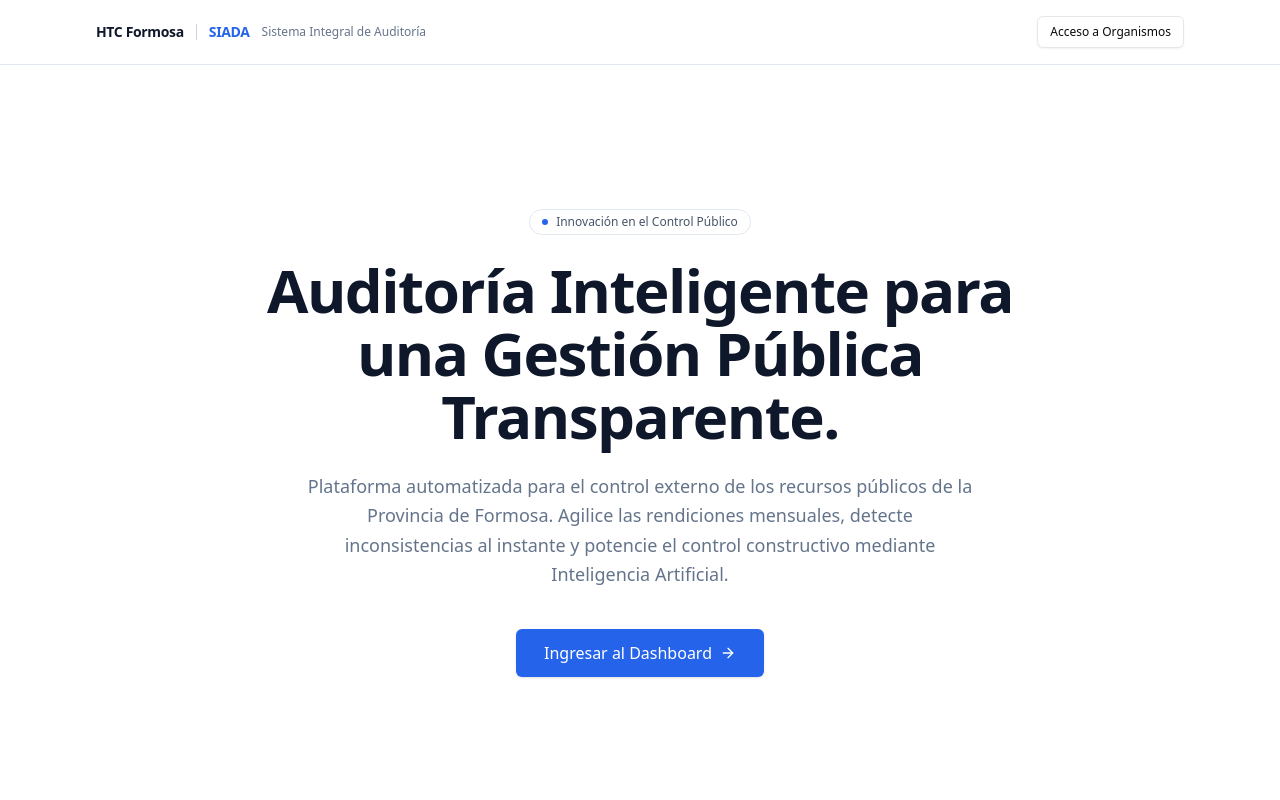
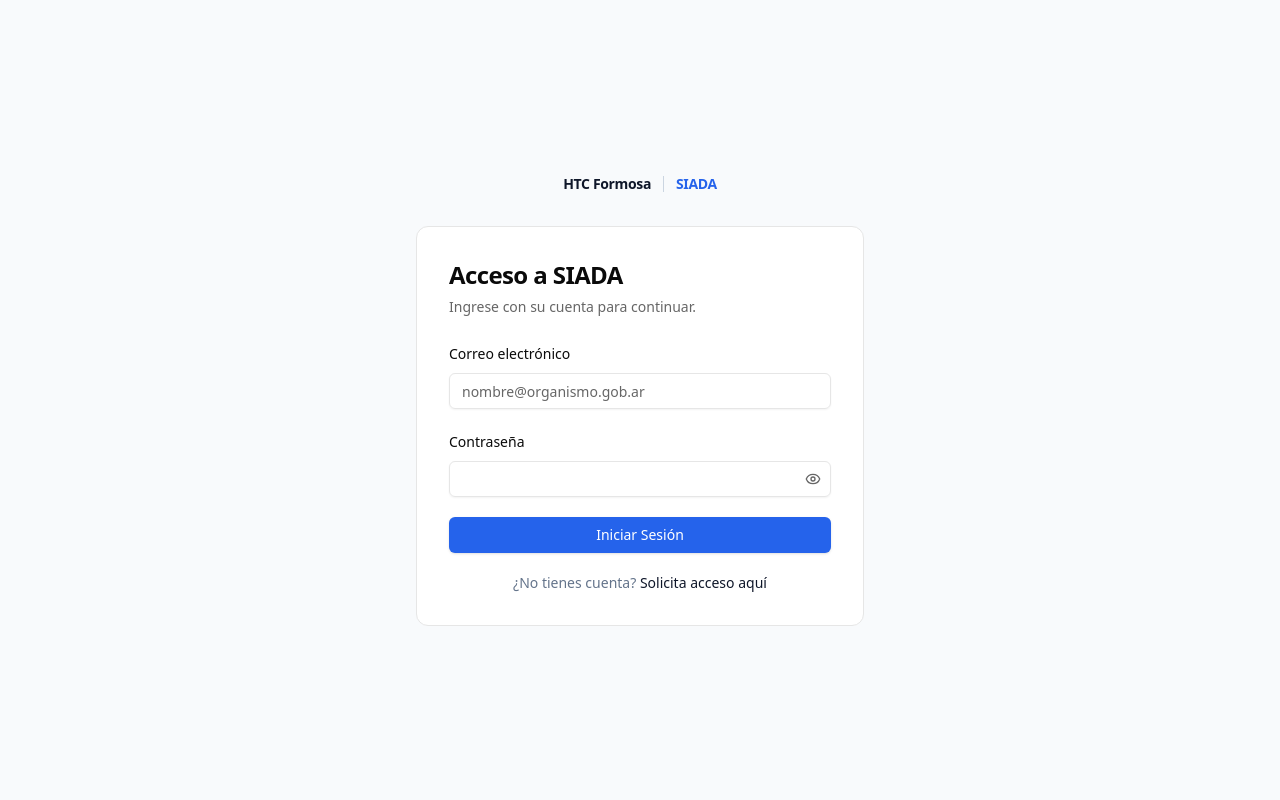
Before and after one commit to silveraMatu/siada-tcf, a React (Vite) app in the folder frontend/: page /login in a window 1280 px wide. Before the commit this address led to /. Shown: the top 800 px of the page. Built offline with nearby package versions, Linux system fonts and the light colour scheme; no server answers.

Commit message:
feat: se implementa la funcionalidad de inicio de sesión con validación, se añaden componentes de autenticación y se configura el manejo del JWT

```diff
--- a/frontend/src/app/Router.tsx
+++ b/frontend/src/app/Router.tsx
@@ -1,6 +1,7 @@
 import { createBrowserRouter, Navigate, RouterProvider } from 'react-router-dom';
 
 import { DashboardLayout } from '@/components/layout/DashboardLayout';
+import { LoginPage } from '@/features/auth/components/LoginPage';
 import { RegistroPage } from '@/features/auth/components/RegistroPage';
 import { LandingPage } from '@/features/landing/components/LandingPage';
 import { LibroBancoPage } from '@/features/libro-banco/components/LibroBancoPage';
@@ -10,6 +11,7 @@ import { ResponsablesPage } from '@/features/responsables/components/Responsable
 const router = createBrowserRouter([
   { path: '/', element: <LandingPage /> },
   { path: '/registro', element: <RegistroPage /> },
+  { path: '/login', element: <LoginPage /> },
   {
     element: <DashboardLayout />,
     children: [
--- a/frontend/src/features/auth/api/auth.api.ts
+++ b/frontend/src/features/auth/api/auth.api.ts
@@ -1,5 +1,10 @@
 import { api } from '@/lib/api';
-import { quitarSeparadoresDni, type RegistroFormValues } from '../types';
+import {
+  quitarSeparadoresDni,
+  type LoginFormValues,
+  type LoginResponse,
+  type RegistroFormValues,
+} from '../types';
 
 /** Registra un usuario: queda inactivo hasta que un administrador lo habilite. */
 export async function registrarUsuario(
@@ -14,3 +19,14 @@ export async function registrarUsuario(
   });
   return usuario;
 }
+
+/** Devuelve el JWT. Falla con 401 si las credenciales son inválidas o la cuenta sigue inactiva. */
+export async function loginUsuario(
+  data: LoginFormValues,
+): Promise<LoginResponse> {
+  const { data: respuesta } = await api.post<LoginResponse>('/auth/login', {
+    email: data.email.trim().toLowerCase(),
+    password: data.password,
+  });
+  return respuesta;
+}
--- /dev/null
+++ b/frontend/src/features/auth/components/AuthShell.tsx
@@ -0,0 +1,20 @@
+import type { ReactNode } from 'react';
+import { Link } from 'react-router-dom';
+
+/** Pantalla completa centrada, con la marca, para las vistas de autenticación. */
+export function AuthShell({ children }: { children: ReactNode }) {
+  return (
+    <main className="flex min-h-screen flex-col items-center justify-center bg-slate-50 px-4 py-12">
+      <Link to="/" className="mb-8 flex items-center gap-3">
+        <span className="text-sm font-semibold tracking-tight text-slate-900">
+          HTC Formosa
+        </span>
+        <span className="h-4 w-px bg-slate-300" aria-hidden />
+        <span className="text-sm font-semibold tracking-tight text-blue-600">
+          SIADA
+        </span>
+      </Link>
+      {children}
+    </main>
+  );
+}
--- /dev/null
+++ b/frontend/src/features/auth/components/LoginPage.tsx
@@ -0,0 +1,120 @@
+import { zodResolver } from '@hookform/resolvers/zod';
+import { Loader2 } from 'lucide-react';
+import { useForm } from 'react-hook-form';
+import { Link, useNavigate } from 'react-router-dom';
+
+import { Button } from '@/components/ui/button';
+import {
+  Card,
+  CardContent,
+  CardDescription,
+  CardHeader,
+  CardTitle,
+} from '@/components/ui/card';
+import {
+  Form,
+  FormControl,
+  FormField,
+  FormItem,
+  FormLabel,
+  FormMessage,
+} from '@/components/ui/form';
+import { Input } from '@/components/ui/input';
+import { useLogin } from '../hooks/useLogin';
+import { LoginSchema, type LoginFormValues } from '../types';
+import { AuthShell } from './AuthShell';
+import { PasswordInput } from './PasswordInput';
+
+export function LoginPage() {
+  const navigate = useNavigate();
+  const login = useLogin();
+
+  const form = useForm<LoginFormValues>({
+    resolver: zodResolver(LoginSchema),
+    mode: 'onTouched',
+    defaultValues: { email: '', password: '' },
+  });
+
+  function onSubmit(values: LoginFormValues) {
+    login.mutate(values, { onSuccess: () => navigate('/organismos') });
+  }
+
+  return (
+    <AuthShell>
+      <Card className="w-full max-w-md shadow-none">
+        <CardHeader className="space-y-1.5 px-8 pt-8">
+          <CardTitle className="text-2xl font-semibold tracking-tight">
+            Acceso a SIADA
+          </CardTitle>
+          <CardDescription>
+            Ingrese con su cuenta para continuar.
+          </CardDescription>
+        </CardHeader>
+        <CardContent className="px-8 pb-8">
+          <Form {...form}>
+            <form
+              onSubmit={form.handleSubmit(onSubmit)}
+              noValidate
+              className="space-y-5"
+            >
+              <FormField
+                control={form.control}
+                name="email"
+                render={({ field }) => (
+                  <FormItem>
+                    <FormLabel>Correo electrónico</FormLabel>
+                    <FormControl>
+                      <Input
+                        type="email"
+                        autoComplete="email"
+                        placeholder="nombre@organismo.gob.ar"
+                        {...field}
+                      />
+                    </FormControl>
+                    <FormMessage />
+                  </FormItem>
+                )}
+              />
+
+              <FormField
+                control={form.control}
+                name="password"
+                render={({ field }) => (
+                  <FormItem>
+                    <FormLabel>Contraseña</FormLabel>
+                    <FormControl>
+                      <PasswordInput
+                        autoComplete="current-password"
+                        {...field}
+                      />
+                    </FormControl>
+                    <FormMessage />
+                  </FormItem>
+                )}
+              />
+
+              <Button
+                type="submit"
+                className="w-full bg-blue-600 text-white hover:bg-blue-700"
+                disabled={login.isPending}
+              >
+                {login.isPending && <Loader2 className="animate-spin" />}
+                Iniciar Sesión
+              </Button>
+
+              <p className="text-center text-sm text-slate-500">
+                ¿No tienes cuenta?{' '}
+                <Link
+                  to="/registro"
+                  className="font-medium text-slate-900 underline-offset-4 hover:underline"
+                >
+                  Solicita acceso aquí
+                </Link>
+              </p>
+            </form>
+          </Form>
+        </CardContent>
+      </Card>
+    </AuthShell>
+  );
+}
--- /dev/null
+++ b/frontend/src/features/auth/components/PasswordInput.tsx
@@ -0,0 +1,34 @@
+import { Eye, EyeOff } from 'lucide-react';
+import { useState, type ComponentProps } from 'react';
+
+import { Button } from '@/components/ui/button';
+import { Input } from '@/components/ui/input';
+import { cn } from '@/lib/utils';
+
+/** Input de contraseña con botón para mostrar u ocultar el valor. */
+export function PasswordInput({
+  className,
+  ...props
+}: Omit<ComponentProps<typeof Input>, 'type'>) {
+  const [visible, setVisible] = useState(false);
+
+  return (
+    <div className="relative">
+      <Input
+        type={visible ? 'text' : 'password'}
+        className={cn('pr-10', className)}
+        {...props}
+      />
+      <Button
+        type="button"
+        variant="ghost"
+        size="icon"
+        className="absolute right-0 top-0 size-9 text-muted-foreground"
+        aria-label={visible ? 'Ocultar contraseña' : 'Mostrar contraseña'}
+        onClick={() => setVisible((v) => !v)}
+      >
+        {visible ? <EyeOff /> : <Eye />}
+      </Button>
+    </div>
+  );
+}
--- a/frontend/src/features/auth/components/RegistroPage.tsx
+++ b/frontend/src/features/auth/components/RegistroPage.tsx
@@ -1,5 +1,5 @@
 import { zodResolver } from '@hookform/resolvers/zod';
-import { AlertCircle, Check, Eye, EyeOff, Loader2 } from 'lucide-react';
+import { AlertCircle, Check, Loader2 } from 'lucide-react';
 import { useState } from 'react';
 import { useForm } from 'react-hook-form';
 import { Link } from 'react-router-dom';
@@ -24,20 +24,8 @@ import { Input } from '@/components/ui/input';
 import { getErrorMessage } from '@/lib/api';
 import { useRegistro } from '../hooks/useRegistro';
 import { RegistroSchema, type RegistroFormValues } from '../types';
-
-function Marca() {
-  return (
-    <Link to="/" className="mb-8 flex items-center gap-3">
-      <span className="text-sm font-semibold tracking-tight text-slate-900">
-        HTC Formosa
-      </span>
-      <span className="h-4 w-px bg-slate-300" aria-hidden />
-      <span className="text-sm font-semibold tracking-tight text-blue-600">
-        SIADA
-      </span>
-    </Link>
-  );
-}
+import { AuthShell } from './AuthShell';
+import { PasswordInput } from './PasswordInput';
 
 function RegistroExitoso() {
   return (
@@ -65,7 +53,6 @@ function RegistroExitoso() {
 
 export function RegistroPage() {
   const [isSuccess, setIsSuccess] = useState(false);
-  const [mostrarPassword, setMostrarPassword] = useState(false);
   const registro = useRegistro();
 
   const form = useForm<RegistroFormValues>({
@@ -85,9 +72,7 @@ export function RegistroPage() {
   }
 
   return (
-    <main className="flex min-h-screen flex-col items-center justify-center bg-slate-50 px-4 py-12">
-      <Marca />
-
+    <AuthShell>
       {isSuccess ? (
         <RegistroExitoso />
       ) : (
@@ -180,30 +165,9 @@ export function RegistroPage() {
                   render={({ field }) => (
                     <FormItem>
                       <FormLabel>Contraseña</FormLabel>
-                      <div className="relative">
-                        <FormControl>
-                          <Input
-                            type={mostrarPassword ? 'text' : 'password'}
-                            autoComplete="new-password"
-                            className="pr-10"
-                            {...field}
-                          />
-                        </FormControl>
-                        <Button
-                          type="button"
-                          variant="ghost"
-                          size="icon"
-                          className="absolute right-0 top-0 size-9 text-muted-foreground"
-                          aria-label={
-                            mostrarPassword
-                              ? 'Ocultar contraseña'
-                              : 'Mostrar contraseña'
-                          }
-                          onClick={() => setMostrarPassword((v) => !v)}
-                        >
-                          {mostrarPassword ? <EyeOff /> : <Eye />}
-                        </Button>
-                      </div>
+                      <FormControl>
+                        <PasswordInput autoComplete="new-password" {...field} />
+                      </FormControl>
                       <FormMessage />
                     </FormItem>
                   )}
@@ -244,6 +208,6 @@ export function RegistroPage() {
           </Link>
         </p>
       )}
-    </main>
+    </AuthShell>
   );
 }
--- /dev/null
+++ b/frontend/src/features/auth/hooks/useLogin.ts
@@ -0,0 +1,15 @@
+import { useMutation } from '@tanstack/react-query';
+import { toast } from 'sonner';
+
+import { getErrorMessage } from '@/lib/api';
+import { setToken } from '@/lib/auth-token';
+import { loginUsuario } from '../api/auth.api';
+
+export function useLogin() {
+  return useMutation({
+    mutationFn: loginUsuario,
+    onSuccess: ({ accessToken }) => setToken(accessToken),
+    // Muestra el mensaje del backend, p. ej. "Su cuenta está pendiente de activación…".
+    onError: (error) => toast.error(getErrorMessage(error)),
+  });
+}
--- a/frontend/src/features/auth/types/index.ts
+++ b/frontend/src/features/auth/types/index.ts
@@ -41,3 +41,19 @@ export const RegistroSchema = z.object({
 });
 
 export type RegistroFormValues = z.infer<typeof RegistroSchema>;
+
+export const LoginSchema = z.object({
+  email: z
+    .string()
+    .trim()
+    .min(1, 'El email es obligatorio')
+    .pipe(z.email('El email no es válido')),
+  // Sin largo mínimo: no se expone la política de contraseñas al iniciar sesión.
+  password: z.string().min(1, 'La contraseña es obligatoria'),
+});
+
+export type LoginFormValues = z.infer<typeof LoginSchema>;
+
+export interface LoginResponse {
+  accessToken: string;
+}
--- a/frontend/src/lib/api.ts
+++ b/frontend/src/lib/api.ts
@@ -1,7 +1,16 @@
 import axios, { isAxiosError } from 'axios';
+
+import { getToken } from './auth-token';
 
 export const api = axios.create({
   baseURL: import.meta.env.VITE_API_URL ?? '/api/v1',
+});
+
+// Adjunta el JWT a cada petición. Los endpoints públicos lo ignoran.
+api.interceptors.request.use((config) => {
+  const token = getToken();
+  if (token) config.headers.Authorization = `Bearer ${token}`;
+  return config;
 });
 
 /** Extrae el mensaje de error que devuelve la API (NestJS) o uno genérico. */
--- /dev/null
+++ b/frontend/src/lib/auth-token.ts
@@ -0,0 +1,26 @@
+export const TOKEN_KEY = 'siada_token';
+
+// localStorage puede lanzar (modo privado, datos bloqueados): la app debe seguir funcionando.
+export function getToken(): string | null {
+  try {
+    return localStorage.getItem(TOKEN_KEY);
+  } catch {
+    return null;
+  }
+}
+
+export function setToken(token: string): void {
+  try {
+    localStorage.setItem(TOKEN_KEY, token);
+  } catch {
+    // Sin almacenamiento disponible: la sesión no podrá persistir.
+  }
+}
+
+export function clearToken(): void {
+  try {
+    localStorage.removeItem(TOKEN_KEY);
+  } catch {
+    // Nada que limpiar.
+  }
+}
```
Also changed, not shown: 2 other files (tests, documents, lock files or other folders).
